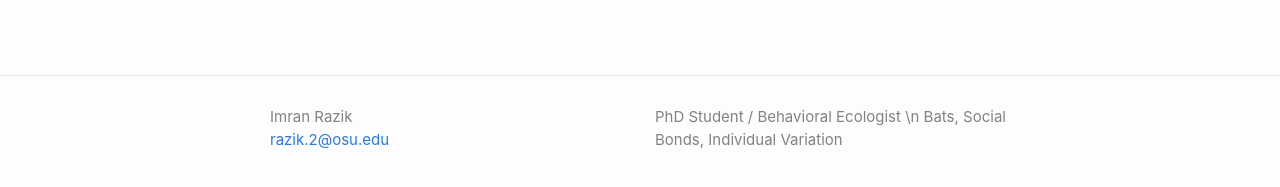
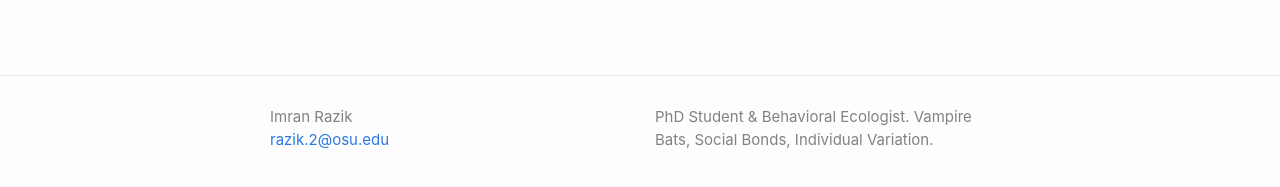
Before and after one commit to imranrazik/imranrazik.github.io, a Jekyll site: the page built from Contact.md, in a window 1280 px wide. Shown: the part 689-876 px from the top of the page. Built offline with Jekyll 4.4.1, drawn with Linux system fonts in a browser that asks for light colours; our own code applies the rules of GitHub Pages for plain Markdown files.

Commit message:
Update _config.yml

```diff
--- a/_config.yml
+++ b/_config.yml
@@ -3,7 +3,7 @@ author:
   name: Imran Razik
   email: razik.2@osu.edu
 description: > # this means to ignore newlines until "show_excerpts:"
-  PhD Student / Behavioral Ecologist \n Bats, Social Bonds, Individual Variation
+  PhD Student & Behavioral Ecologist. Vampire Bats, Social Bonds, Individual Variation.
 
 show_excerpts: false # set to true to show excerpts on the homepage
 
```
